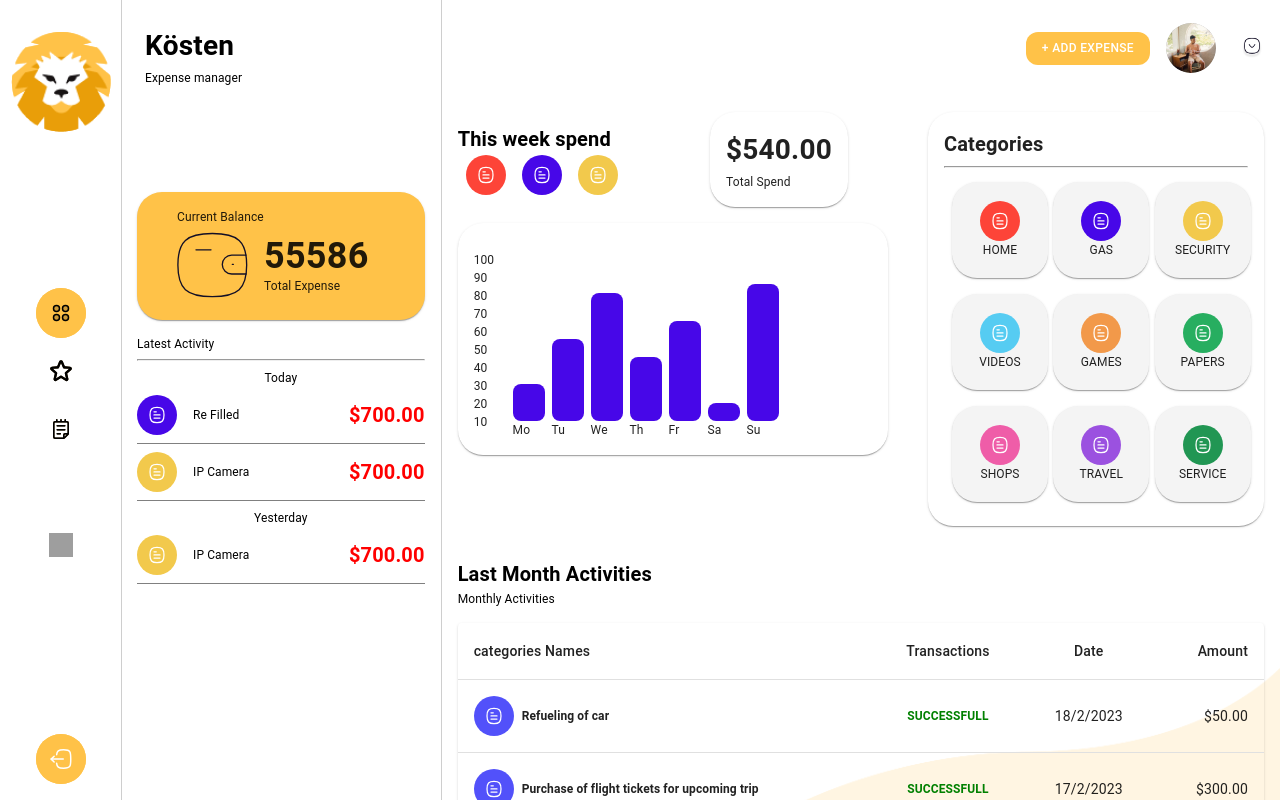
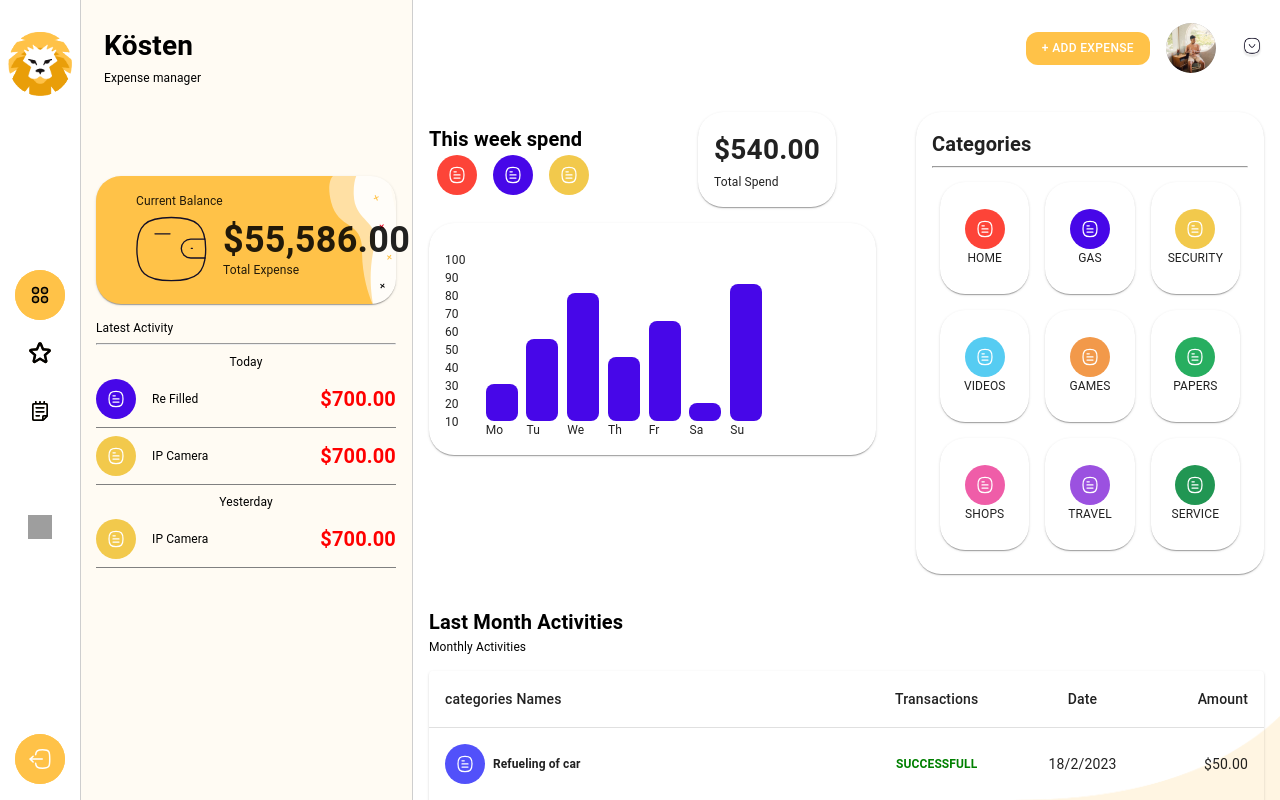
Before and after one commit to skImranSabuj/sk-expense-app, a React (Create React App) app: page / in a window 1280 px wide. Shown: the top 800 px of the page. Built offline with nearby package versions, Linux system fonts and the light colour scheme; grey boxes are pictures that could not be loaded; some icons are missing.

Commit message:
side menu, card style improved

```diff
--- a/src/App.css
+++ b/src/App.css
@@ -81,7 +81,7 @@
   /* flex-direction: column; */
   /* border: 2px solid brown; */
   width: 100%;
-  padding-left: 121px;
+  padding-left: 5rem;
   /* justify-content: stretch */
 }
 
--- a/src/components/ExpenseDashBoard/CategoryCard.js
+++ b/src/components/ExpenseDashBoard/CategoryCard.js
@@ -7,15 +7,19 @@ import AppCard from "../../components/AppCard.js";
 const CategoryCard = ({ item }) => {
   return (
     <AppCard
-      sx={{ height: "64px", width: "64px", backgroundColor: "#F4F4F4" }}
-      className="flx-rcc"
+      sx={
+        {
+          // height: "5rem",
+          // width: "5rem",
+          // backgroundColor: "#F4F4F4",
+        }
+      }
+      className="flx-rcc categoryCard"
     >
-      <Box className="flx-rcc">
-        <Box className="flx-ccc">
-          <CategoryIcon item={item} />
-          <Box sx={{}} className="flx-ccc">
-            <Text>{item?.catagory.toUpperCase() || "Expense Item"}</Text>
-          </Box>
+      <Box className="flx-ccc" sx={{}}>
+        <CategoryIcon item={item} />
+        <Box sx={{}} className="flx-ccc">
+          <Text>{item?.catagory.toUpperCase() || "Expense Item"}</Text>
         </Box>
       </Box>
     </AppCard>
--- a/src/components/ExpenseDashBoard/DashBoardMain.js
+++ b/src/components/ExpenseDashBoard/DashBoardMain.js
@@ -86,11 +86,11 @@ const DashBoardMain = () => {
                 {categoryList?.map((item, index) => (
                   <Grid
                     item
-                    xs={6}
+                    xs={4}
                     md={4}
                     key={index}
                     sx={{ p: 1 }}
-                    // sx={{ border: "1px solid black" }}
+                    className="flx-rcc"
                   >
                     <CategoryCard item={item} />
                   </Grid>
--- a/src/components/ExpenseDashBoard/ExpenseDashboard.css
+++ b/src/components/ExpenseDashBoard/ExpenseDashboard.css
@@ -7,7 +7,8 @@
 .sideMenu{
     width: 25%;
     border-right: 1px solid #CECECE;
-    padding:1rem
+    padding:1rem;
+    background-color: #FFFBF3;
 }
 
 .dashBoardMain{
@@ -25,5 +26,16 @@
 
 .balanceCard{
     background-color: var(--orange);
-    margin-top: 5rem;
+    margin-top: 4rem;
+    background-image: url('../../assests/images/Decoration.svg');
+    background-repeat: no-repeat;
+    background-position: right;
+    background-size: contain;
 }
+
+.categoryCard{
+    height: 5rem;
+    width: 5rem;
+    border-radius: 0.5rem;
+    background-color:#F4F4F4
+}
--- a/src/components/ExpenseDashBoard/SideMenu.js
+++ b/src/components/ExpenseDashBoard/SideMenu.js
@@ -1,6 +1,6 @@
 import { Box } from "@mui/material";
 import React, { useState } from "react";
-import { getDateTimeStamp } from "../../utils/commonComputes";
+import { formatCurrency, getDateTimeStamp } from "../../utils/commonComputes";
 import { colors } from "../../utils/theme";
 import AppCard from "../AppCard";
 import Text from "../Text";
@@ -36,7 +36,7 @@ const SideMenu = () => {
           />
           <Box sx={{ px: 2 }}>
             <Title sx={{ lineHeight: "42.19px" }} size="lg">
-              {balance?.value}
+              {formatCurrency(balance?.value)}
             </Title>
             <Text>Total Expense</Text>
           </Box>
--- a/src/components/Header/Header.css
+++ b/src/components/Header/Header.css
@@ -1,5 +1,6 @@
 .sideBar{
-    width:121px;
+    width:5rem;
+    /* width:121px; */
     height: 100vh;
     background-color: FFFFFF;
     /* border: 1px solid red; */
@@ -17,8 +18,8 @@
 }
 
 .logo{
-    height: 100px;
-    width: 100px;
+    height: 4rem;
+    width: 4rem;
 }
 
 .menuSelected{
```
Also changed, not shown: src/assests/images/Decoration.svg (added).
